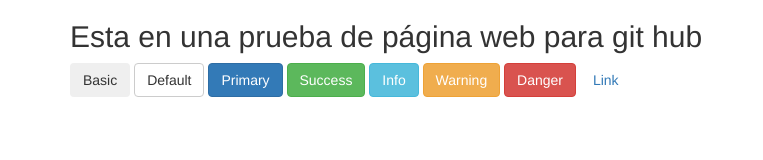
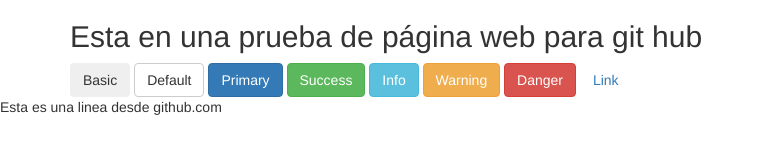
Before and after one commit to zawasdzky/pruebas_git_jean, a plain HTML site: page SITE/index.html in a window 1280 px wide. Shown: the whole page, without its empty margins (0-763 px from the left). Drawn offline with nearby package versions, Linux system fonts and the light colour scheme.

Commit message:
Edición desde github.com
linea 25  agregada

```diff
--- a/SITE/index.html
+++ b/SITE/index.html
@@ -21,6 +21,8 @@
   <button type="button" class="btn btn-danger">Danger</button>
   <button type="button" class="btn btn-link">Link</button>
 </div>
-
+<div>
+  Esta es una linea desde github.com
+  <div>
 </body>
 </html>
```
